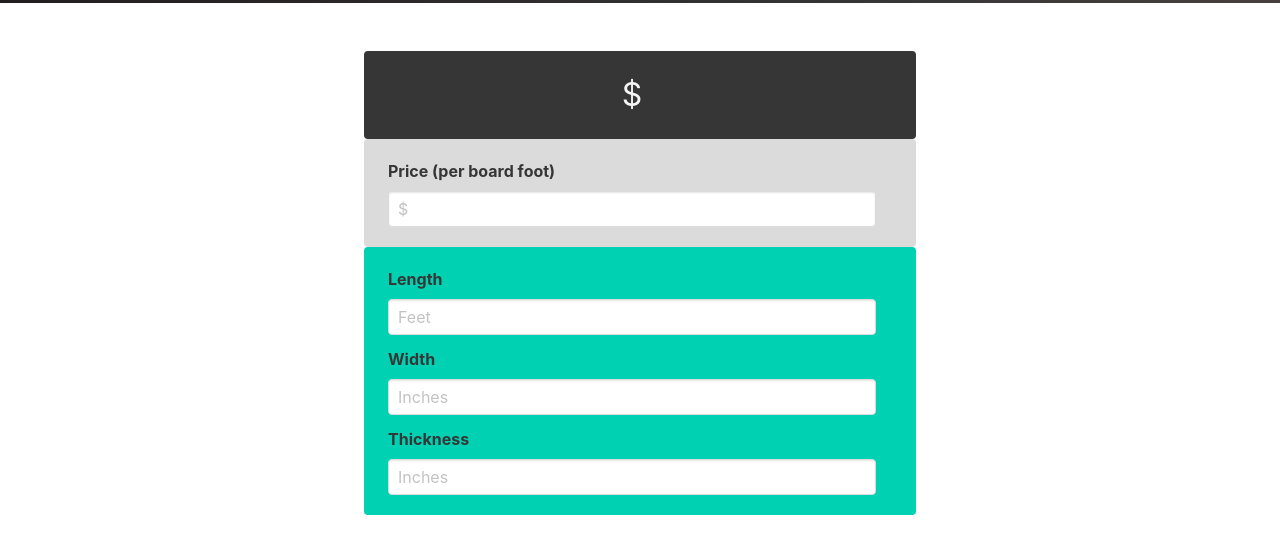
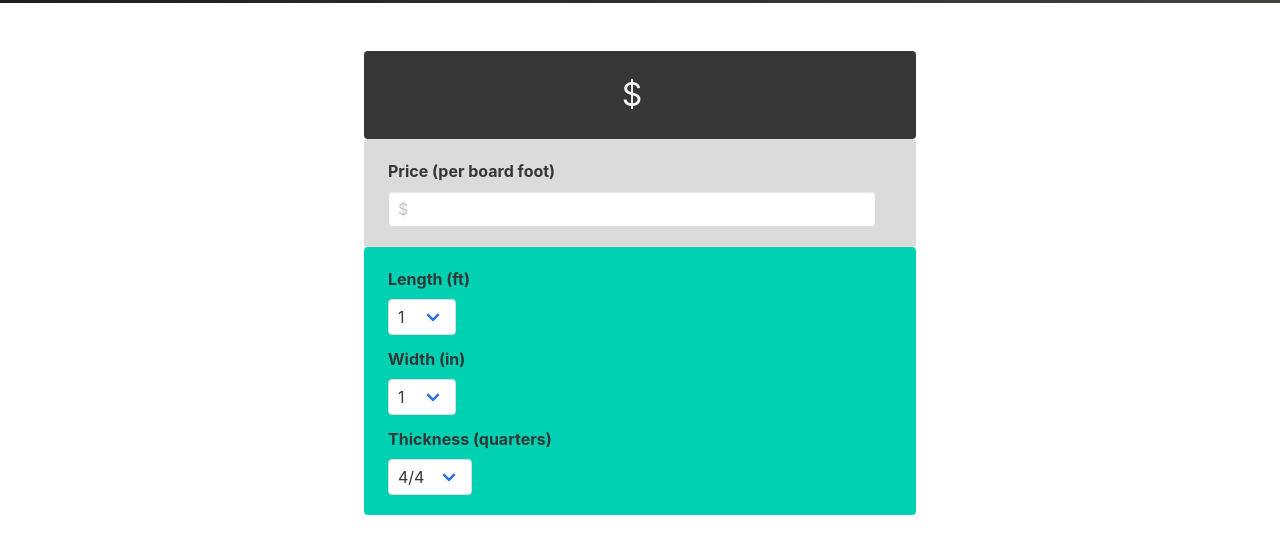
Before and after one commit to clyde30/board-foot-calculator, a website: page index.html in a window 1280 px wide. Shown: the part 110-664 px from the top of the page. Drawn offline with nearby package versions, Linux system fonts and the light colour scheme.

Commit message:
change to dropdown menus

```diff
--- a/index.html
+++ b/index.html
@@ -37,21 +37,65 @@
                             </div>
                             <div class="tile is-child notification has-background-primary">
                                 <div class="field">
-                                    <label class="label">Length</label>
-                                    <div class="control">
-                                        <input class="input" type="text" name="length" placeholder="Feet">
+                                    <label class="label">Length (ft)</label>
+                                    <div class="select">
+                                        <select name="length">
+                                            <option value="1">1</option>
+                                            <option value="2">2</option>
+                                            <option value="3">3</option>
+                                            <option value="4">4</option>
+                                            <option value="5">5</option>
+                                            <option value="6">6</option>
+                                            <option value="7">7</option>
+                                            <option value="8">8</option>
+                                            <option value="9">9</option>
+                                            <option value="10">10</option>
+                                            <option value="11">11</option>
+                                            <option value="12">12</option>
+                                            <option value="13">13</option>
+                                            <option value="14">14</option>
+                                            <option value="15">15</option>
+                                            <option value="16">16</option>
+                                            <option value="17">17</option>
+                                            <option value="18">18</option>
+                                        </select>
                                     </div>
                                 </div>
                                 <div class="field">
-                                    <label class="label">Width</label>
-                                    <div class="control">
-                                        <input class="input" type="text" name="width" placeholder="Inches">
+                                    <label class="label">Width (in)</label>
+                                    <div class="select">
+                                        <select name="width">
+                                            <option value="1">1</option>
+                                            <option value="2">2</option>
+                                            <option value="3">3</option>
+                                            <option value="4">4</option>
+                                            <option value="5">5</option>
+                                            <option value="6">6</option>
+                                            <option value="7">7</option>
+                                            <option value="8">8</option>
+                                            <option value="9">9</option>
+                                            <option value="10">10</option>
+                                            <option value="11">11</option>
+                                            <option value="12">12</option>
+                                            <option value="13">13</option>
+                                            <option value="14">14</option>
+                                            <option value="15">15</option>
+                                            <option value="16">16</option>
+                                            <option value="17">17</option>
+                                            <option value="18">18</option>
+                                        </select>
                                     </div>
                                 </div>
                                 <div class="field">
-                                    <label class="label">Thickness</label>
-                                    <div class="control">
-                                        <input class="input" type="text" name="thickness" placeholder="Inches">
+                                    <label class="label">Thickness (quarters)</label>
+                                    <div class="select">
+                                        <select name="thickness">
+                                            <option value="1">4/4</option>
+                                            <option value="1.25">5/4</option>
+                                            <option value="1.50">6/4</option>
+                                            <option value="2">8/4</option>
+                                            <option value="3">12/4</option>
+                                        </select>
                                     </div>
                                 </div>
                             </div>
```
